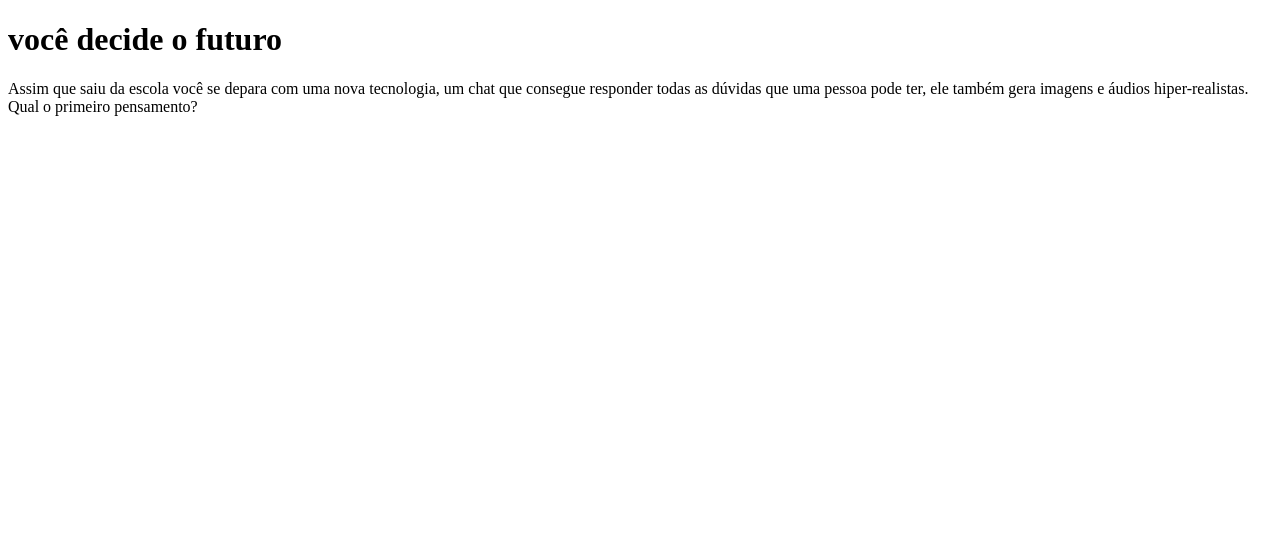
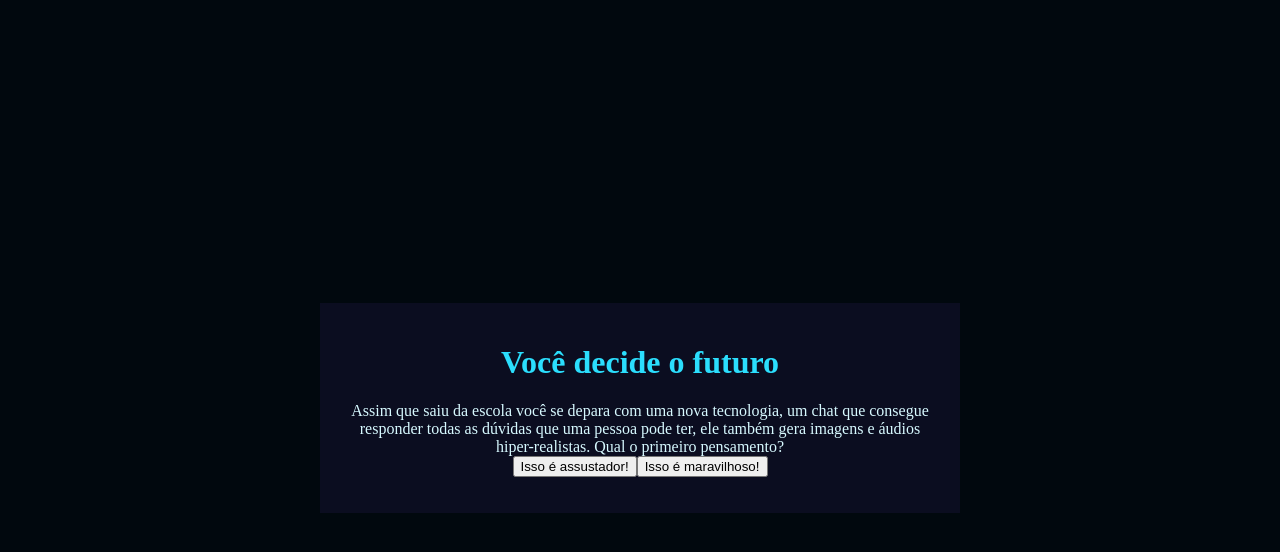
Before and after one commit to kaue1b22/kaue-vocedecide-3D, a plain HTML site: page index.html in a window 1280 px wide. Drawn offline with Linux system fonts and the light colour scheme.

Commit message:
28/08/2024

```diff
--- a/index.html
+++ b/index.html
@@ -4,21 +4,20 @@
 <head>
   <meta charset="utf-8">
   <meta name="viewport" content="width=device-width">
-  <title>você decide o futuro</title>
+  <title>Voce decide</title>
   <link href="style.css" rel="stylesheet" type="text/css" />
 </head>
 
 <body>
-  <div class= "caixa peincipal">
+  <div class="caixa-principal">
+    <h1>Você decide o futuro</h1>
+<div class="caixa-perguntas"></div>
+    <div class="caixa-alternativas"></div>
+    <div class="caixa-resultado">
+      <p class="texto-resultado"> </p>
+    </div>
 
-    <h1>você decide o futuro</h1>
-    <div class="caixa-perguntas"></div>
-    <div class= "caixa-alternativa">
 
-    </div>
-    <div class="caixa-resultado">
-      <p class="texto-resultado"></p>
-    </div>
   </div>
   <script src="script.js"></script>
 </body>
--- a/script.js
+++ b/script.js
@@ -1,8 +1,8 @@
-const caixaPrincipal = document.querySelector(".caixa-principal")
-const caixaPerguntas = document.querySelector(".caixa-perguntas")
-const caixaAlternativas = document.querySelector(".caixa-alternativas")
-const caixaResultado = document.querySelector(".caixa-resultado")
-const textoResultado = document.querySelector(".texto-resultado")
+const caixaPrincipal = document.querySelector(".caixa-principal");
+const caixaPerguntas = document.querySelector(".caixa-perguntas");
+const caixaAlternativas = document.querySelector(".caixa-alternativas");
+const caixaResultado = document.querySelector(".caixa-resultado");
+const textoResultado = document.querySelector(".texto-resultado");
 
 const perguntas = [
     {
@@ -75,22 +75,22 @@ const perguntas = [
 let atual = 0;
 let perguntaAtual;
 
-function mostraAlternantiva() {
-  for(const alternativas of perguntaAtual.alternantivas) {
+function mostraAlternativas() {
+  for(const alternativa of perguntaAtual.alternativas) {
     const botaoAlternativas = document.createElement("button");
-    botaoAlternativas.textContent = alternativas.texto;
-    botaoAlternativas.addEventListener("click",function() {
+    botaoAlternativas.textContent = alternativa.texto;
+    botaoAlternativas.addEventListener("click", function(){
       atual++;
       mostraPergunta();
     });
-    caixaPerguntas.appendChild(botaoAlternativas);
+    caixaAlternativas.appendChild(botaoAlternativas);
   }
 }
 
 function mostraPergunta() {
   perguntaAtual = perguntas[atual];
   caixaPerguntas.textContent = perguntaAtual.enunciado;
-  mostraAlternantivas();
+  mostraAlternativas();
 }
 
 mostraPergunta();
--- a/style.css
+++ b/style.css
@@ -1,4 +1,28 @@
-html {
-  height: 100%;
-  width: 100%;
+:root{
+  --cor-de-fundo: #01080E;
+  --cor-principal: #0b0d20;
+  --cor-segundaria: #212333;
+  --cor-destaque: #2bdefd;
+  --cor-texto: #d7f9ff;
 }
+
+body{
+background-color: var(--cor-de-fundo);
+  color: var(--cor-texto);
+  display: flex;
+  justify-content: center;
+  align-items: center;
+  min-height: 100vh;
+}
+
+.caixa-principal{
+  background-color: var(--cor-principal);
+  width: 90%;
+  max-width: 600px;
+  text-align: center;
+  padding: 20px;
+}
+
+h1{
+  color: var(--cor-destaque);
+}
```
